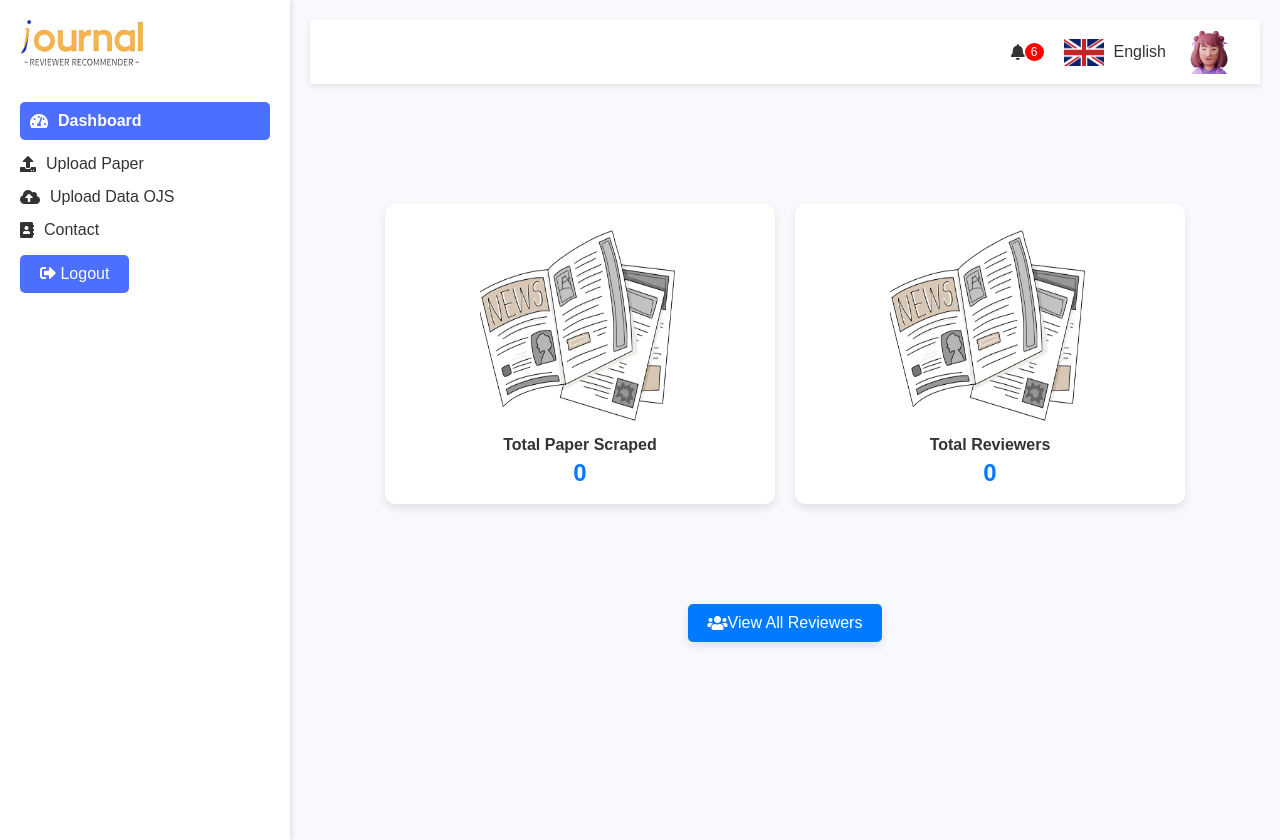
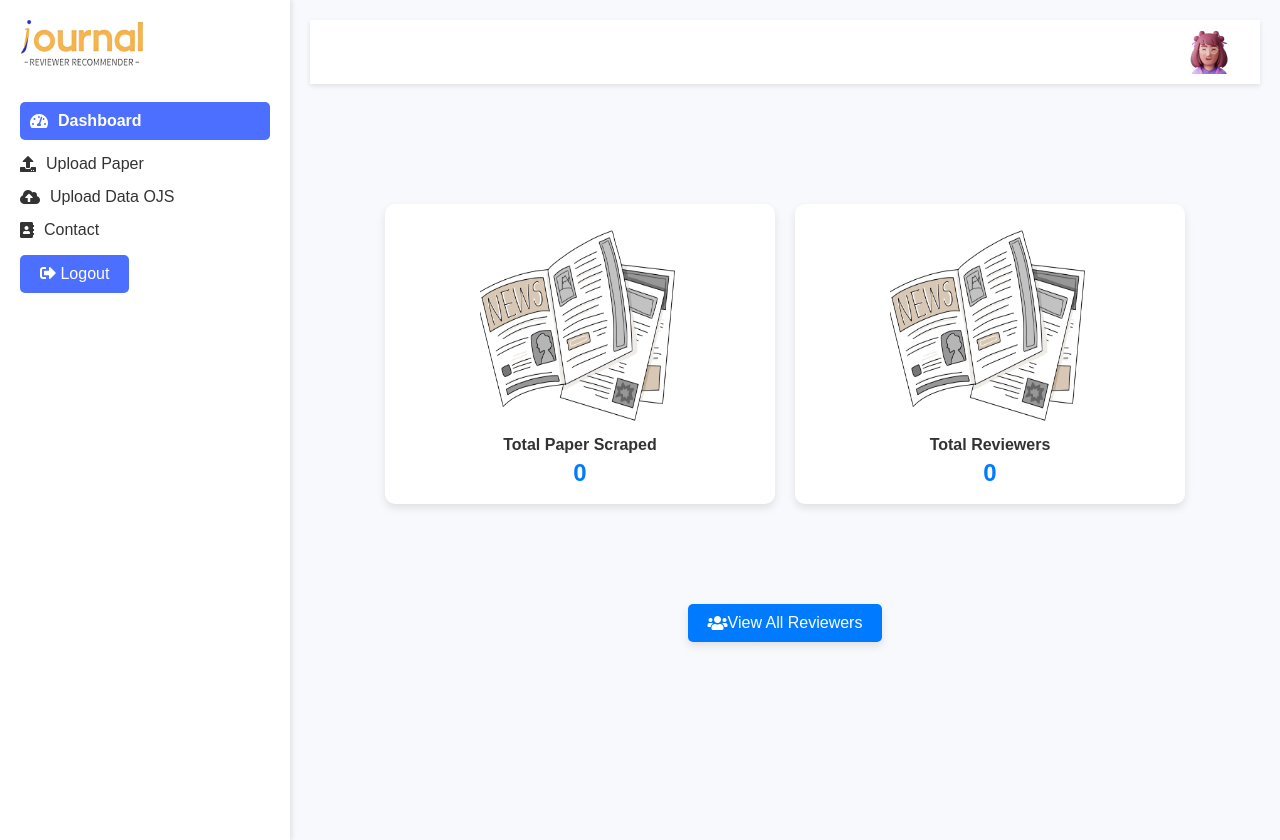
Before and after one commit to AgileRE-2024/Reviewer-Database-Journal, a Django app: page /dashboard/ in a window 1280 px wide. Run offline with Django 5.2, Linux system fonts and the light colour scheme; data that the repository does not hold is empty.

Commit message:
push navbar dashboard

```diff
--- a/mysite/template/dashboard.html
+++ b/mysite/template/dashboard.html
@@ -28,14 +28,6 @@
         </aside>
         <main>
             <header>
-                <div class="notifications">
-                    <i class="fas fa-bell"></i>
-                    <span class="badge">6</span>
-                </div>
-                <div class="language-selector">
-                    <img src="{% static 'img/UK Flag.png' %}" alt="English">
-                    <span>English</span>
-                </div>
                 <div class="user-profile">
                     <img src="{% static 'img/orang.png' %}" alt="User">
                     <span>{{ user.username }}</span>
```
